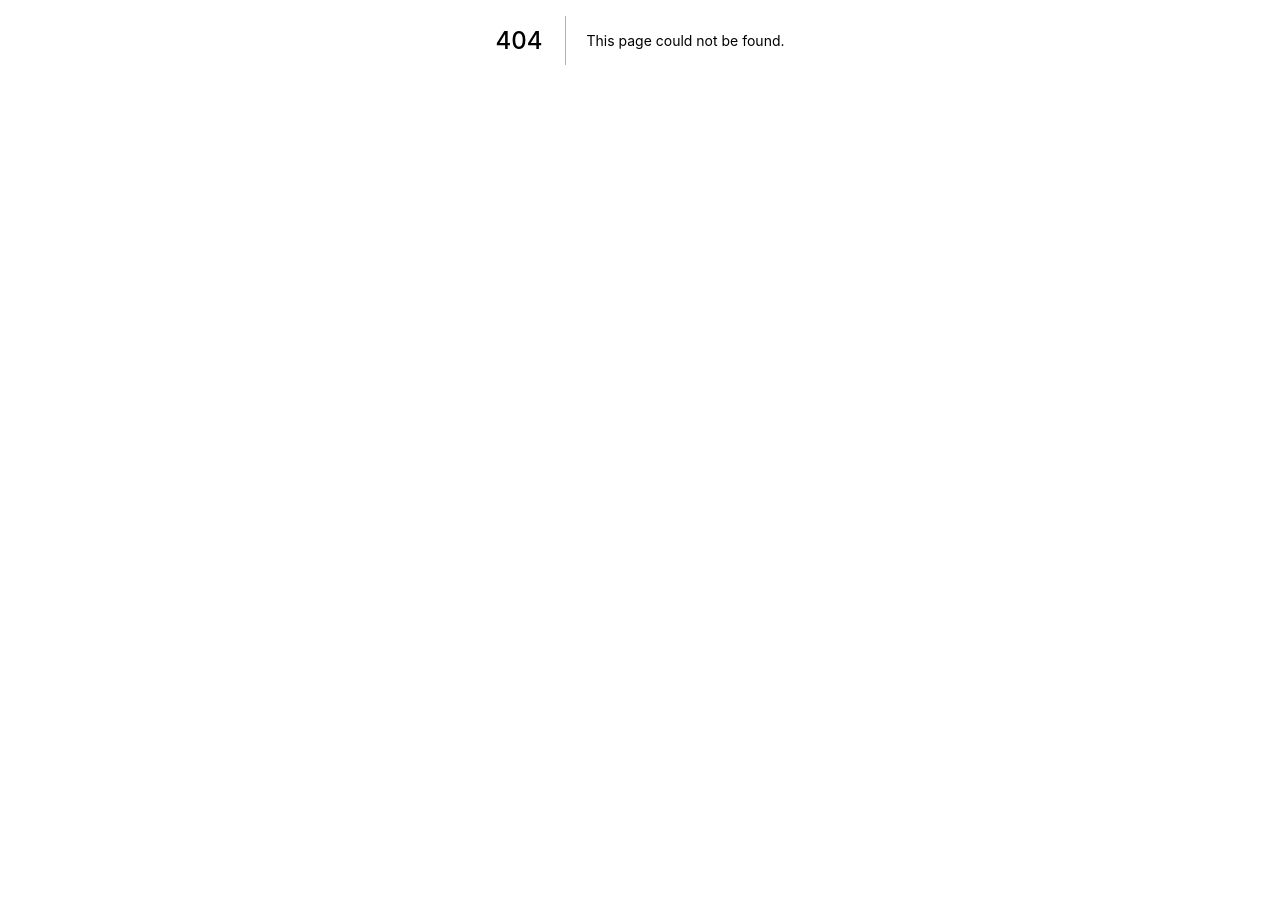
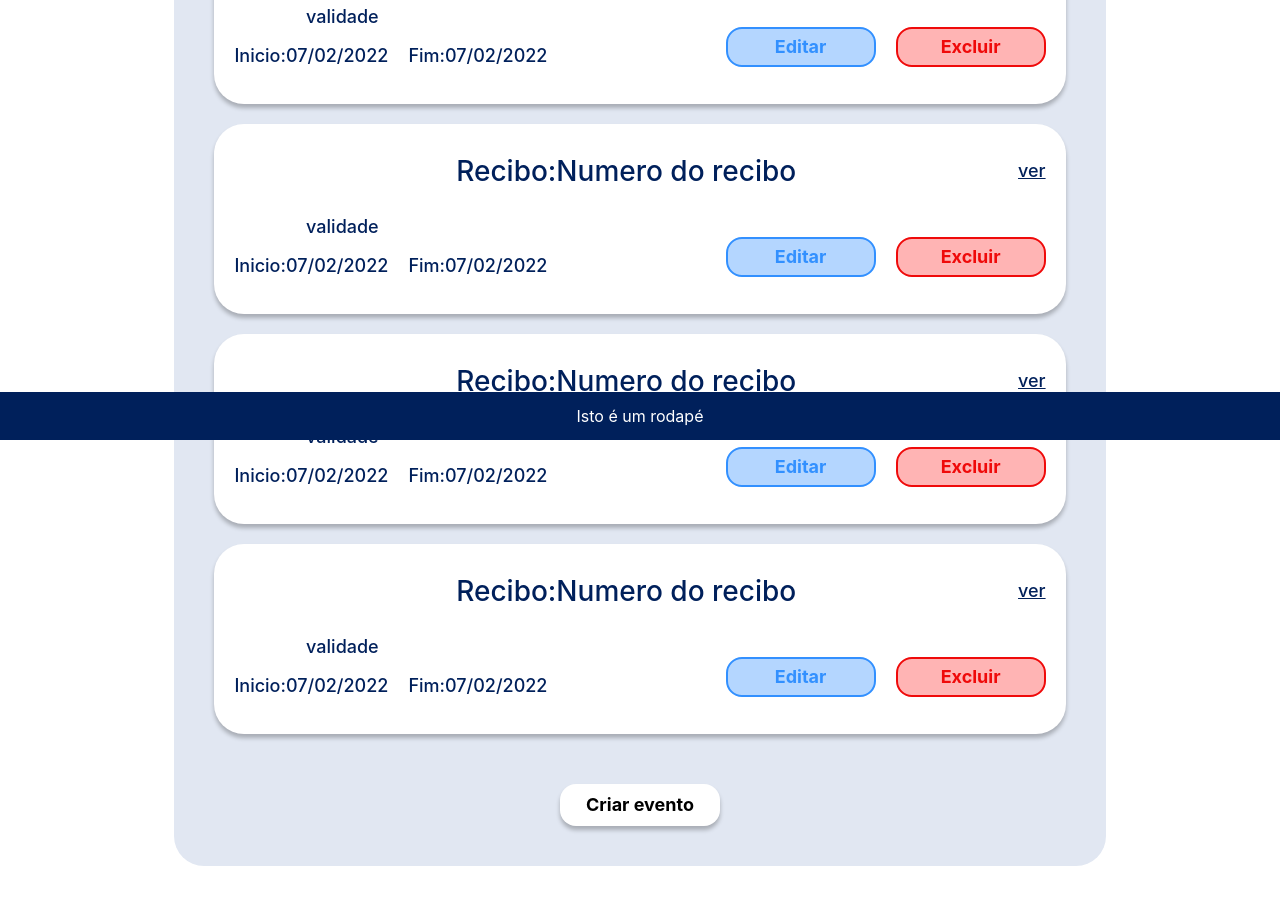
Before and after one commit to VictorHugoDS/front-R1000, a Next.js app: page /Eventos in a window 1280 px wide. Before the commit this address had no page. Shown: the part 360-1264 px from the top of the page. Before the commit the page ends 800 px from the top, so only its background shows below. Built offline with nearby package versions, Linux system fonts and the light colour scheme.

Commit message:
feat listagem de eventos

```diff
--- a/components/Menu/index.js
+++ b/components/Menu/index.js
@@ -6,18 +6,19 @@ export default function menu() {
   // o valor (lado direito) é o link
 
   const itensMenu = {
-    Evento_R100:'Homeeee',
-    Home:'',
+    Evento_R100: 'Homeeee',
+    Home: '',
+    Eventos: '',
   }
 
 
   return (
     <div className={style.menu}>
-        {Object.keys(itensMenu).map((key)=>{
+      {Object.keys(itensMenu).map((key) => {
         return (
           <li className={style.line} key={key}>
-              {/*Alterar Href no futuro*/ }
-              <a href={`/#`} className={style.link}>{key}</a>
+            {/*Alterar Href no futuro*/}
+            <a href={`/${key}`} className={style.link}>{key}</a>
           </li>
         )
       })}
--- a/package.json
+++ b/package.json
@@ -11,6 +11,7 @@
   "dependencies": {
     "@material-ui/core": "^4.12.4",
     "axios": "^0.27.2",
+    "moment": "^2.29.3",
     "next": "12.2.0",
     "react": "18.2.0",
     "react-dom": "18.2.0"
--- /dev/null
+++ b/pages/Eventos/index.js
@@ -0,0 +1,81 @@
+import moment from "moment"
+import Layout from "../../components/layout";
+
+
+export default function Eventos() {
+
+    const cards = [
+        {
+            Recibo: 'Numero do recibo',
+            data_inicio: new Date(),
+            data_fim: new Date,
+        },
+        {
+            Recibo: 'Numero do recibo',
+            data_inicio: new Date(),
+            data_fim: new Date,
+        },
+        {
+            Recibo: 'Numero do recibo',
+            data_inicio: new Date(),
+            data_fim: new Date,
+        },
+        {
+            Recibo: 'Numero do recibo',
+            data_inicio: new Date(),
+            data_fim: new Date,
+        }
+    ]
+
+    return (
+        <Layout>
+            <div className="container-listar-eventos">
+                <h1 className="titulo-principal">EFD REINF</h1>
+
+                <div className="content-eventos">
+                    <h1 className="titulo-eventos">Eventos enviados</h1>
+
+                    {cards.map((card, index) => {
+                        return (
+                            <div key={index} className="card-content">
+                                <div className="container-num-recibo">
+
+                                    <p>Recibo:{card.Recibo}</p>
+                                    <a href="#">ver</a>
+
+                                </div>
+
+                                <div className="container-validade">
+                                    <p>validade</p>
+                                </div>
+
+                                <div className="container-data--buttons">
+                                    <div>
+                                        <p>Inicio:{moment(card.data_inicio).format('L')}</p>
+                                        <p>Fim:{moment(card.data_fim).format('L')}</p>
+                                    </div>
+                                    <div>
+                                        <button className="button-edit">Editar</button>
+                                        <button className="button-excluir">Excluir</button>
+                                    </div>
+                                </div>
+                            </div>
+                        )
+                    })}
+
+                    <div className="container-button-criar-evento"
+
+                        style={{
+                            paddingTop: "30px",
+                            display: "flex",
+                            justifyContent: "center",
+                        }}>
+                        <button>
+                            Criar evento
+                        </button>
+                    </div>
+                </div>
+            </div>
+        </Layout>
+    )
+}
--- a/pages/_app.js
+++ b/pages/_app.js
@@ -1,4 +1,5 @@
-import '../styles/globals.scss'
+import '../styles/globals.scss';
+import "../styles/pages/eventos.scss";
 
 function MyApp({ Component, pageProps }) {
   return <Component {...pageProps} />
--- a/pages/index.js
+++ b/pages/index.js
@@ -1,9 +1,12 @@
+import Link from 'next/link';
 import Layout from '../components/layout';
 
 export default function Home() {
   return (
     <Layout>
       olá munbdo
+
+      <Link href={'/eventos'}>eventoss</Link>
     </Layout>
   )
 }
--- /dev/null
+++ b/styles/pages/eventos.scss
@@ -0,0 +1,139 @@
+@import 'styles/var';
+
+.container-listar-eventos{
+    display: grid;
+    justify-items: center;
+    justify-content: center;
+    grid-auto-columns: 95%;
+    padding-bottom: 100px;
+
+    .titulo-principal{
+        text-align: center;
+        font-family: "Inter";
+    }
+
+    .content-eventos{
+        background-color: #E1E7F2;
+        padding: 40px;
+        border-radius: 30px;
+        min-width: 648px;
+        width: 70%;
+        display: grid;
+        row-gap: 20px;
+
+        .titulo-eventos{
+            color:$c-blue;
+            text-shadow: 0px 4px 4px rgba(0, 0, 0, 0.25);
+            text-align: center;
+            font-family: "Inter";
+        }
+
+        .card-content{
+            background-color: $c-white;
+            padding: 20px;
+            border-radius: 30px;
+            box-shadow: 0px 4px 4px rgba(0, 0, 0, 0.25);
+
+            .container-num-recibo{
+                display: flex;
+                justify-content: space-between;
+
+                p{
+                    font:500 28px "Inter";
+                    color: $c-blue;
+                    margin: 10px 0px;
+                    width: 100%;
+                    text-align: center;
+                }
+
+                a{
+                    display: flex;
+                    align-items: center;
+                    color:$c-blue;
+                    font:500 18px "Inter";
+                }
+            }
+
+            .container-validade{
+                p{
+                    text-align: center;
+                    width: 27vh;
+                    color: $c-blue;
+                    font:500 18px "Inter";
+                    margin-bottom: 0px;
+                }
+            }
+
+            .container-data--buttons{
+                display: grid;
+                gap: 5%;
+                justify-content: space-between;
+                grid-template-columns: repeat(2,auto);
+
+                div{
+                    display: flex;
+                    gap:20px;
+                }
+
+                p{
+                    color:$c-blue;
+                    font:500 18px "Inter";
+                }
+
+                .button-edit{
+                    height: 40px;
+                    width: 150px;
+                    border-radius: 16px;
+                    font:700 18px "Inter";
+                    cursor: pointer;
+                    background-color: #B4D6FF;
+                    border: 2px solid #3290FF;
+                    color:#3290FF;
+
+                    &:hover{
+                        background-color: rgb(50, 144, 255, 0.5);
+                    }
+                }
+
+                .button-excluir{
+                    height: 40px;
+                    width: 150px;
+                    border-radius: 16px;
+                    font:700 18px "Inter";
+                    cursor: pointer;
+                    background-color: #FFB4B4;
+                    color:#EF0A0A;
+                    border:2px solid rgb(239,10,10);
+
+                    &:hover{
+                        background-color: rgb(239,10,10,0.5);
+                    }
+                }
+            }
+        }
+
+        .container-button-criar-evento{
+            display: flex;
+            padding-top: 30px;
+            justify-content: center;
+
+            button{
+                width: 160px;
+                height: 42px;
+                background-color: $c-white;
+                font:700 18px "Inter";
+                cursor: pointer;
+                box-shadow: 0px 4px 4px rgba(0, 0, 0, 0.25);
+                border: none;
+                border-radius: 16px;
+
+                &:hover{
+                    background-color: rgba(255, 255, 255, 0.5);
+                }
+            }
+        }
+
+
+    }
+
+}
```
Also changed, not shown: 2 other files (tests, documents, lock files or other folders). Lines whose indentation alone changed are shown as unchanged.
